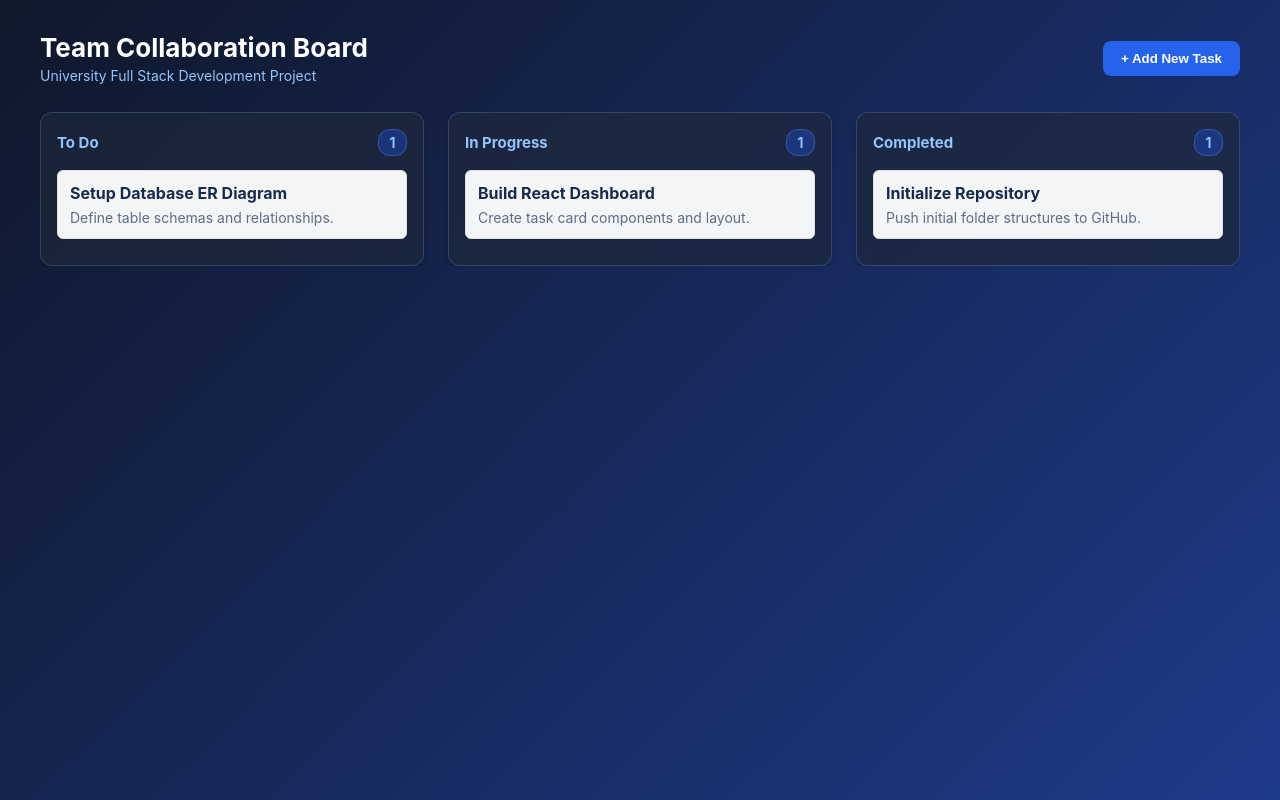
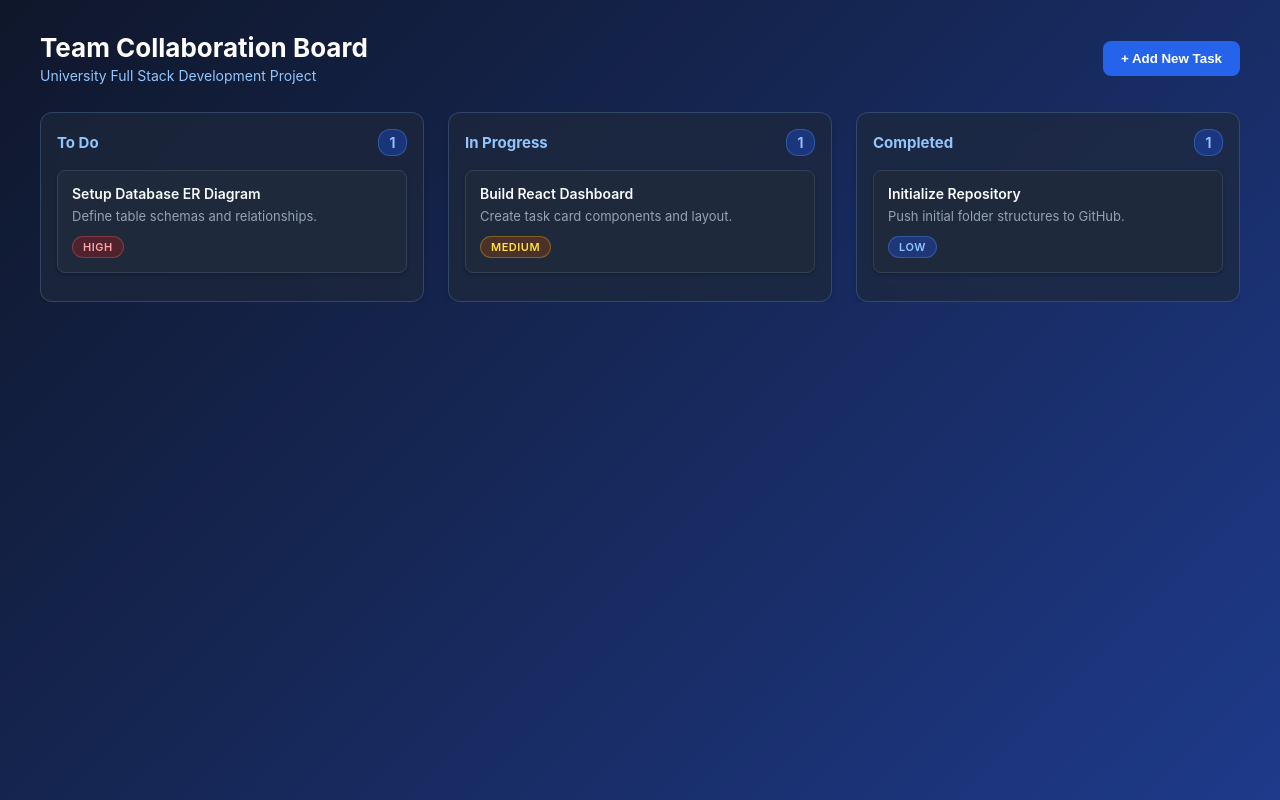
Before and after one commit to Full-Stack-Development-Team/Full-Stack-Development, a React (Vite) app in the folder client/: page / in a window 1280 px wide. Built offline with nearby package versions, Linux system fonts and the light colour scheme.

Commit message:
feat: implement HTML5 drag and drop for task cards

```diff
--- a/client/src/components/Board.jsx
+++ b/client/src/components/Board.jsx
@@ -21,6 +21,12 @@ export default function Board() {
     setTasks([...tasks, newTask]);
   };
 
+  const handleDropTask = (taskId, newStatus) => {
+    setTasks(tasks.map(task =>
+      task.id === taskId ? { ...task, status: newStatus } : task
+    ));
+  };
+
   return (
     <div className="board-container">
       <div className="board-header">
@@ -41,6 +47,7 @@ export default function Board() {
               key={col.key}
               column={col}
               tasks={colTasks}
+              onDropTask={handleDropTask}
             />
           );
         })}
--- a/client/src/components/Column.jsx
+++ b/client/src/components/Column.jsx
@@ -1,9 +1,23 @@
 import React from 'react';
 import TaskCard from './TaskCard';
 
-export default function Column({ column, tasks }) {
+export default function Column({ column, tasks, onDropTask }) {
+  const handleDragOver = (e) => {
+    e.preventDefault(); // Required to allow dropping
+  };
+
+  const handleDrop = (e) => {
+    e.preventDefault();
+    const taskId = e.dataTransfer.getData('text/plain');
+    onDropTask(Number(taskId), column.key);
+  };
+
   return (
-    <div className="column">
+    <div
+      className="column"
+      onDragOver={handleDragOver}
+      onDrop={handleDrop}
+    >
       <div className="column-title">
         <span>{column.title}</span>
         <span className="badge badge-low">{tasks.length}</span>
--- a/client/src/components/TaskCard.jsx
+++ b/client/src/components/TaskCard.jsx
@@ -1,10 +1,23 @@
 import React from 'react';
 
 export default function TaskCard({ task }) {
+  const handleDragStart = (e) => {
+    e.dataTransfer.setData('text/plain', task.id);
+  };
+
   return (
-    <div style={{ background: '#f4f5f7', padding: '12px', margin: '10px 0', borderRadius: '6px', border: '1px solid #dfe1e6', boxShadow: '0 1px 2px rgba(0,0,0,0.05)' }}>
-      <h4 style={{ margin: '0 0 6px 0', color: '#172b4d' }}>{task.title}</h4>
-      <p style={{ margin: 0, color: '#5e6c84', fontSize: '14px' }}>{task.description}</p>
+    <div
+      className="task-card"
+      draggable
+      onDragStart={handleDragStart}
+    >
+      <div className="task-title">{task.title}</div>
+      <div className="task-desc">{task.description}</div>
+      <div className="task-footer">
+        <span className={`badge badge-${task.priority}`}>
+          {task.priority}
+        </span>
+      </div>
     </div>
   );
 }
--- a/client/src/index.css
+++ b/client/src/index.css
@@ -250,3 +250,9 @@ body {
 .btn-submit:hover {
   background-color: #2563eb;
 }
+.task-card {
+  cursor: grab;
+}
+.task-card:active {
+  cursor: grabbing;
+}
```
